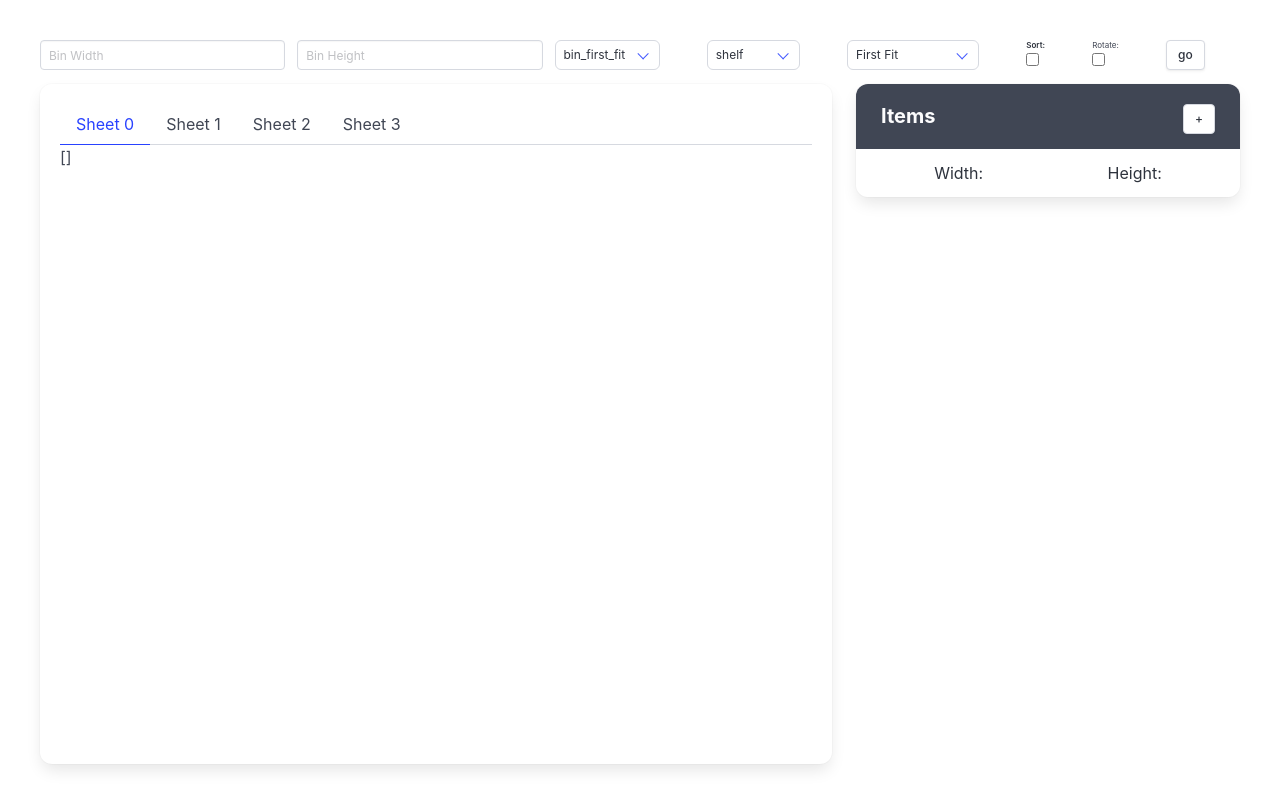
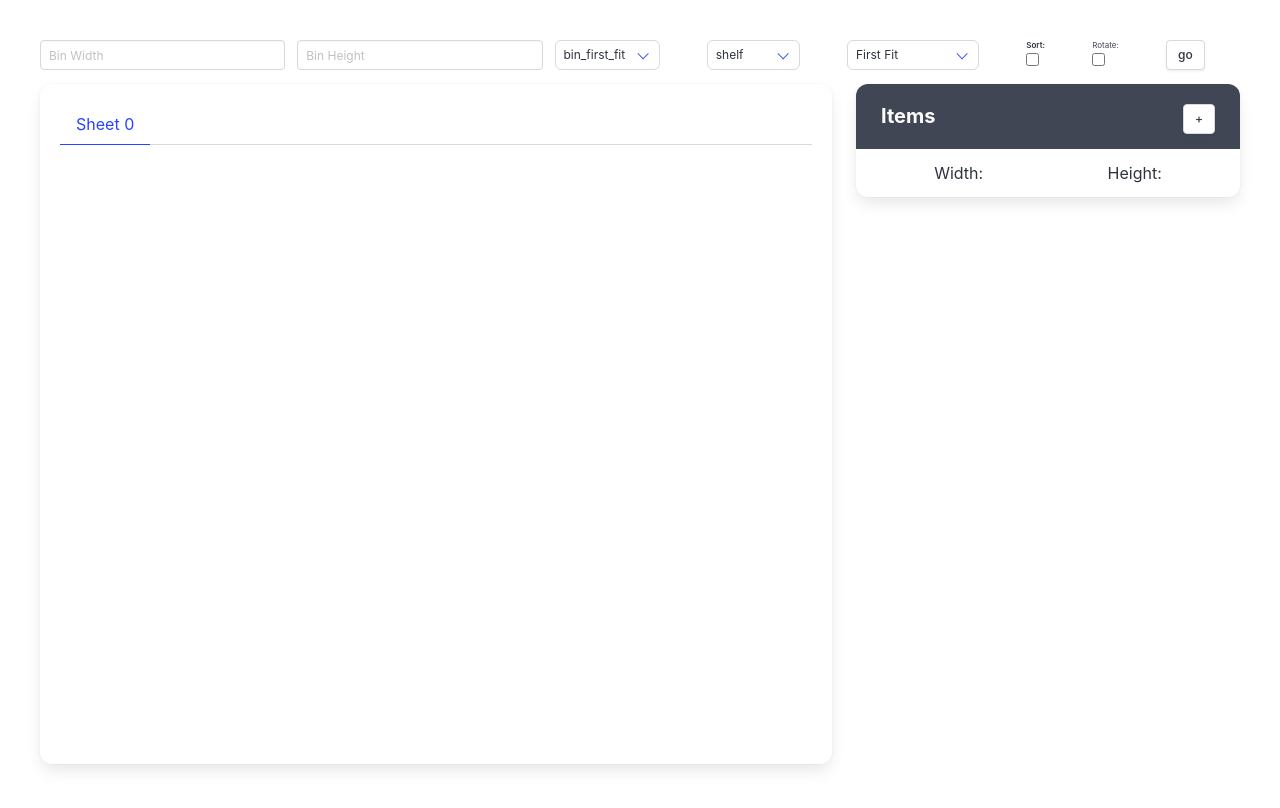
Before and after one commit to AEAMcNett/greedypacker-react, a React (Create React App) app: page / in a window 1280 px wide. Shown: the top 808 px of the page. Built offline with nearby package versions, Linux system fonts and the light colour scheme.

Commit message:
ajax and sheet tab selection working

```diff
--- a/src/App.js
+++ b/src/App.js
@@ -15,8 +15,9 @@ class App extends Component {
     super();
     this.state = {
                   items: [{x: '', y: ''}],
-                  sheets: [],
+                  sheets: [[]],
                   editing: 0,
+                  activeSheet: 0,
                   algorithms: ['shelf', 'Guillotine'],
                   heuristics: ['First Fit',
                                'Next Fit',
@@ -43,6 +44,10 @@ class App extends Component {
     });
   }
 
+  handleActiveSheet = (id) => () => {
+    this.setState({activeSheet: id})
+  }
+
   render() {
     return (
             <Columns style={{'padding': '5vh'}}>
@@ -50,7 +55,9 @@ class App extends Component {
                 <SettingsForm clickEvent={this.handleFetchData} state={this.state}/>
                 <Columns>
                   <Column class='is-two-thirds'>
-                  <RenderFrame sheets={this.state.sheets}/>
+                  <RenderFrame handleActiveSheet={this.handleActiveSheet}
+                               sheets={this.state.sheets}
+                               activeSheet={this.state.activeSheet}/>
                   </Column>
                   <Column class='is-one-third'>
                     <ItemForm />
--- a/src/RenderFrame.js
+++ b/src/RenderFrame.js
@@ -3,18 +3,36 @@ import Box from './BulmaComponents/box.js';
 import Tabs from './BulmaComponents/tabs.js';
 
 const RenderFrame = (props) => {
-  const testData = JSON.stringify(props.sheets)
   return (
           <Box style={{'height': '85vh'}}>
             <Tabs>
-              <li className='is-active'><a>Sheet 0</a></li>
-              <li><a>Sheet 1</a></li>
-              <li><a>Sheet 2</a></li>
-              <li><a>Sheet 3</a></li>
+              {props.sheets.map((sheet, id) => (
+                <li className={props.activeSheet === id ? 'is-active' : ''} key={id}>
+                  <a onClick={props.handleActiveSheet(id)}>Sheet {id}</a>
+                </li>
+              ))}
             </Tabs>
-            {testData}
+            <SheetRender activeSheet={props.activeSheet} sheets={props.sheets}/>
           </Box>
         )
 }
 
+
+const SheetRender = (props) => {
+  const currentItems = props.sheets[props.activeSheet]
+
+  return (
+          <div>
+              {currentItems.map((item, itemId) => (
+                <ul key={itemId}>
+                  <ul>Item {itemId}:
+                  <li>width: {item['x']}</li>
+                  <li>height: {item['y']}</li>
+                  <li>Corner: {item['cornerPoint']}</li>
+                  </ul>
+                </ul>
+                ))}
+          </div>
+        )
+}
 export default RenderFrame
```
